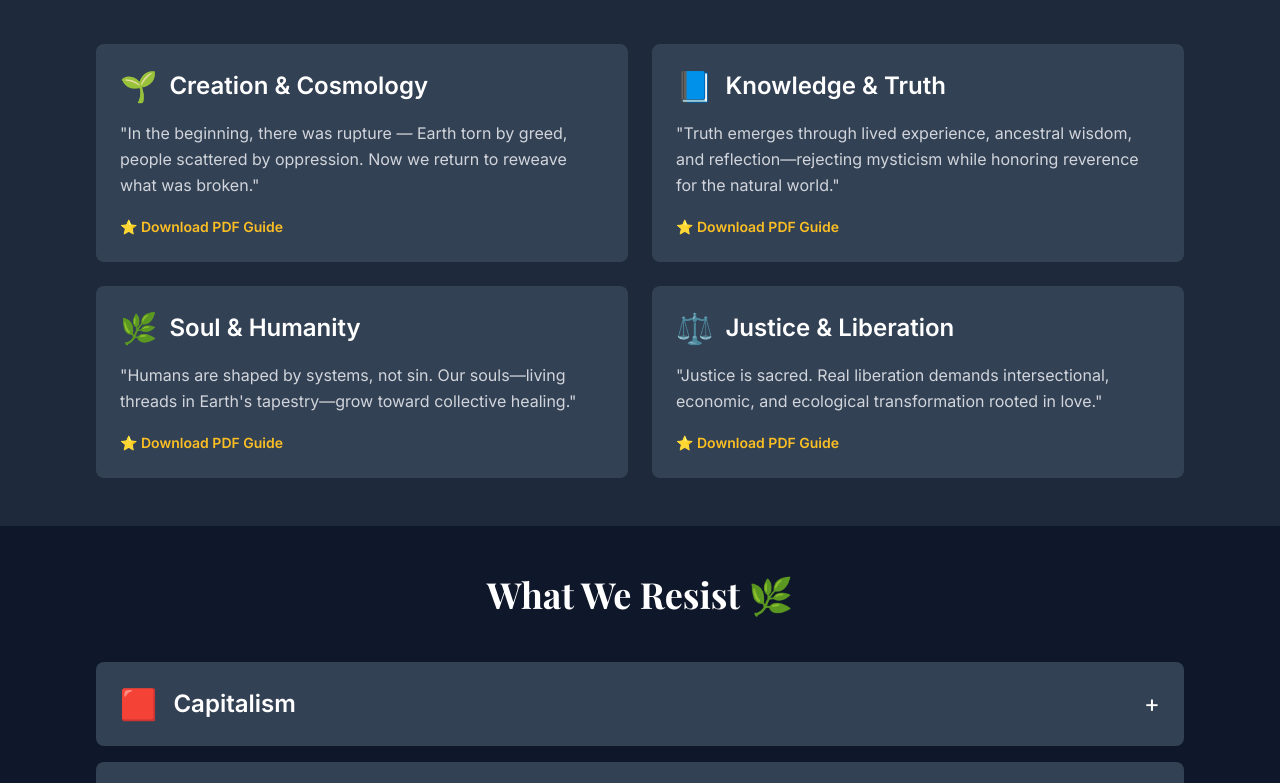
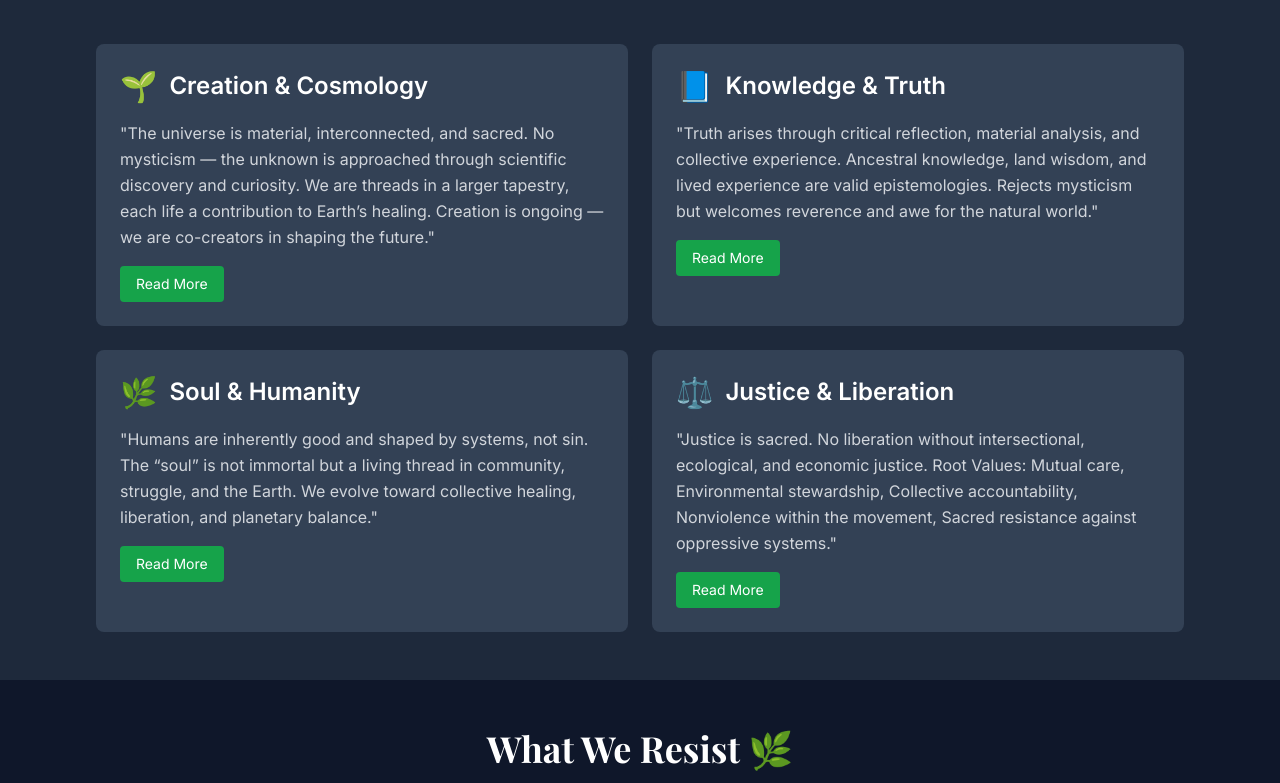
Before and after one commit to D-E-S-tiny/-intersectional-justice-spirituality, a plain HTML site: page index.html in a window 1280 px wide. Shown: the part 956-1739 px from the top of the page. Drawn offline with nearby package versions, Linux system fonts and the light colour scheme.

Commit message:
Update index.html
pdfs to pop ups

```diff
--- a/index.html
+++ b/index.html
@@ -209,49 +209,61 @@
         </h2>
       </div>
       <div class="grid grid-cols-1 md:grid-cols-2 gap-6">
+        <!-- Creation & Cosmology -->
         <div class="bg-slate-700 rounded-lg p-6 card-hover hover:bg-slate-600 transition-colors">
           <div class="flex items-center mb-4">
             <span class="text-3xl mr-3">🌱</span>
             <h3 class="text-2xl font-semibold text-white">Creation & Cosmology</h3>
           </div>
-          <p class="text-gray-300 text-base mb-4 leading-relaxed">"In the beginning, there was rupture — Earth torn by greed, people scattered by oppression. Now we return to reweave what was broken."</p>
-          <a href="https://drive.google.com/uc?export=download&id=1Ndhw1G0BtNMu5S2RTJ6Q4iqUqcftpPH3" target="_blank" rel="noopener noreferrer" class="text-amber-400 font-semibold hover:text-amber-300 transition-colors text-sm">
-            ⭐️ Download PDF Guide
-          </a>
+          <p class="text-gray-300 text-base mb-4 leading-relaxed">"The universe is material, interconnected, and sacred. No mysticism — the unknown is approached through scientific discovery and curiosity. We are threads in a larger tapestry, each life a contribution to Earth’s healing. Creation is ongoing — we are co-creators in shaping the future."</p>
+          <button onclick="showBeliefModal('creation')" class="bg-green-600 text-white px-4 py-2 rounded hover:bg-green-700 transition-colors text-sm">
+            Read More
+          </button>
         </div>
+        <!-- Knowledge & Truth -->
         <div class="bg-slate-700 rounded-lg p-6 card-hover hover:bg-slate-600 transition-colors">
           <div class="flex items-center mb-4">
             <span class="text-3xl mr-3">📘</span>
             <h3 class="text-2xl font-semibold text-white">Knowledge & Truth</h3>
           </div>
-          <p class="text-gray-300 text-base mb-4 leading-relaxed">"Truth emerges through lived experience, ancestral wisdom, and reflection—rejecting mysticism while honoring reverence for the natural world."</p>
-          <a href="https://drive.google.com/uc?export=download&id=1Ebcvta_piwf2Qh1meDvBKM-i51QcXsFV" target="_blank" rel="noopener noreferrer" class="text-amber-400 font-semibold hover:text-amber-300 transition-colors text-sm">
-            ⭐️ Download PDF Guide
-          </a>
+          <p class="text-gray-300 text-base mb-4 leading-relaxed">"Truth arises through critical reflection, material analysis, and collective experience. Ancestral knowledge, land wisdom, and lived experience are valid epistemologies. Rejects mysticism but welcomes reverence and awe for the natural world."</p>
+          <button onclick="showBeliefModal('knowledge')" class="bg-green-600 text-white px-4 py-2 rounded hover:bg-green-700 transition-colors text-sm">
+            Read More
+          </button>
         </div>
+        <!-- Soul & Humanity -->
         <div class="bg-slate-700 rounded-lg p-6">
           <div class="flex items-center mb-4">
             <span class="text-3xl mr-3">🌿</span>
             <h3 class="text-2xl font-semibold text-white">Soul & Humanity</h3>
           </div>
-          <p class="text-gray-300 text-base mb-4 leading-relaxed">"Humans are shaped by systems, not sin. Our souls—living threads in Earth's tapestry—grow toward collective healing."</p>
-          <a href="https://drive.google.com/uc?export=download&id=1vZpmKOCIE45ahBP7WaR3YV4m6qWEnxwD" target="_blank" rel="noopener noreferrer" class="text-amber-400 font-semibold hover:text-amber-300 transition-colors text-sm">
-            ⭐️ Download PDF Guide
-          </a>
+          <p class="text-gray-300 text-base mb-4 leading-relaxed">"Humans are inherently good and shaped by systems, not sin. The “soul” is not immortal but a living thread in community, struggle, and the Earth. We evolve toward collective healing, liberation, and planetary balance."</p>
+          <button onclick="showBeliefModal('soul')" class="bg-green-600 text-white px-4 py-2 rounded hover:bg-green-700 transition-colors text-sm">
+            Read More
+          </button>
         </div>
+        <!-- Justice & Liberation -->
         <div class="bg-slate-700 rounded-lg p-6">
           <div class="flex items-center mb-4">
             <span class="text-3xl mr-3">⚖️</span>
             <h3 class="text-2xl font-semibold text-white">Justice & Liberation</h3>
           </div>
-          <p class="text-gray-300 text-base mb-4 leading-relaxed">"Justice is sacred. Real liberation demands intersectional, economic, and ecological transformation rooted in love."</p>
-          <a href="https://drive.google.com/uc?export=download&id=1yMXnkMdupCf1_r3G-aX1-RpPsbzysG9J" target="_blank" rel="noopener noreferrer" class="text-amber-400 font-semibold hover:text-amber-300 transition-colors text-sm">
-            ⭐️ Download PDF Guide
-          </a>
+          <p class="text-gray-300 text-base mb-4 leading-relaxed">"Justice is sacred. No liberation without intersectional, ecological, and economic justice. Root Values: Mutual care, Environmental stewardship, Collective accountability, Nonviolence within the movement, Sacred resistance against oppressive systems."</p>
+          <button onclick="showBeliefModal('justice')" class="bg-green-600 text-white px-4 py-2 rounded hover:bg-green-700 transition-colors text-sm">
+            Read More
+          </button>
         </div>
       </div>
     </div>
   </section>
+
+  <!-- The Modal Content Container for Beliefs -->
+  <div id="beliefModal" class="modal">
+    <div class="modal-content">
+      <span class="close" onclick="closeBeliefModal()">&times;</span>
+      <div id="beliefModalContent" class="mt-4"></div>
+    </div>
+  </div>
 
   <!-- What We Resist Section -->
   <section id="resistance" class="py-12 bg-slate-900">
@@ -786,6 +798,14 @@
     </div>
   </div>
 
+  <!-- Beliefs Modal for detailed texts -->
+  <div id="beliefsDetailModal" class="modal">
+    <div class="modal-content">
+      <span class="close" onclick="closeBeliefsDetailModal()">&times;</span>
+      <div id="beliefsDetailContent" class="mt-4 px-4"></div>
+    </div>
+  </div>
+
   <script>
     // Toggle mobile menu
     function toggleMobileMenu() {
@@ -844,7 +864,45 @@
       }
     }
 
-    // Open Book Modal
+    // Show Beliefs Modal with detailed text
+    function showBeliefModal(key) {
+      const modal = document.getElementById('beliefsDetailModal');
+      const contentDiv = document.getElementById('beliefsDetailContent');
+      let heading = '';
+      let reference = '';
+      let explanation = '';
+
+      if (key === 'creation') {
+        heading = 'Creation & Cosmology';
+        reference = 'Referencing: David Harvey, Cornel West, Vine Deloria Jr., Sylvia Wynter';
+        explanation = 'The universe is material, interconnected, and sacred. No mysticism — the unknown is approached through scientific discovery and curiosity. We are threads in a larger tapestry, each life a contribution to Earth’s healing. Creation is ongoing — we are co-creators in shaping the future.';
+      } else if (key === 'knowledge') {
+        heading = 'Knowledge & Truth';
+        reference = 'Referencing: Patricia Hill Collins, bell hooks, Kim Crenshaw, Indigenous scholars';
+        explanation = 'Truth arises through critical reflection, material analysis, and collective experience. Ancestral knowledge, land wisdom, and lived experience are valid epistemologies. Rejects mysticism but welcomes reverence and awe for the natural world.';
+      } else if (key === 'soul') {
+        heading = 'Soul & Humanity';
+        reference = 'Referencing: Ubuntu philosophy, Fanon, Angela Davis';
+        explanation = 'Humans are inherently good and shaped by systems, not sin. The “soul” is not immortal but a living thread in community, struggle, and the Earth. We evolve toward collective healing, liberation, and planetary balance.';
+      } else if (key === 'justice') {
+        heading = 'Justice & Liberation';
+        reference = 'Referencing: Liberation Theology, Naomi Klein, Audre Lorde';
+        explanation = 'Justice is sacred. No liberation without intersectional, ecological, and economic justice. Root Values: Mutual care, Environmental stewardship, Collective accountability, Nonviolence within the movement, Sacred resistance against oppressive systems.';
+      }
+
+      contentDiv.innerHTML = `
+        <h2 class="text-2xl font-bold text-white mb-4">${heading}</h2>
+        <p class="mb-2 text-green-300 font-semibold">${reference}</p>
+        <p class="text-gray-300">${explanation}</p>
+      `;
+      modal.style.display = 'block';
+    }
+
+    function closeBeliefsDetailModal() {
+      document.getElementById('beliefsDetailModal').style.display = 'none';
+    }
+
+    // Book Modal functions
     function openBookModal(category) {
       const modal = document.getElementById('bookModal');
       const content = document.getElementById('modalContent');
@@ -945,11 +1003,15 @@
     window.onclick = function(event) {
       const modal = document.getElementById('bookModal');
       const blogModal = document.getElementById('blogModal');
+      const beliefsModal = document.getElementById('beliefModal');
       if (event.target == modal) {
         modal.style.display = 'none';
       }
       if (event.target == blogModal) {
         closeBlogModal();
+      }
+      if (event.target == beliefsModal) {
+        closeBeliefsDetailModal();
       }
     };
 
@@ -969,17 +1031,8 @@
       });
     });
 
-    // Set all "Download PDF Guide" buttons in "Living the Path: Practices & Rituals" section to the desired green color
-    document.addEventListener('DOMContentLoaded', () => {
-      const downloadButtons = document.querySelectorAll('#practices a.download-btn');
-      downloadButtons.forEach(btn => {
-        btn.classList.remove('bg-green-600', 'bg-green-800'); // Remove existing background classes
-        // Add desired light green background
-        btn.classList.add('bg-green-600');
-        // Optional: ensure hover remains consistent
-        // or customize further if needed
-      });
-    });
+    // Example: no additional code needed for PDF download links as they are unchanged
+
   </script>
 </body>
 </html>
```
